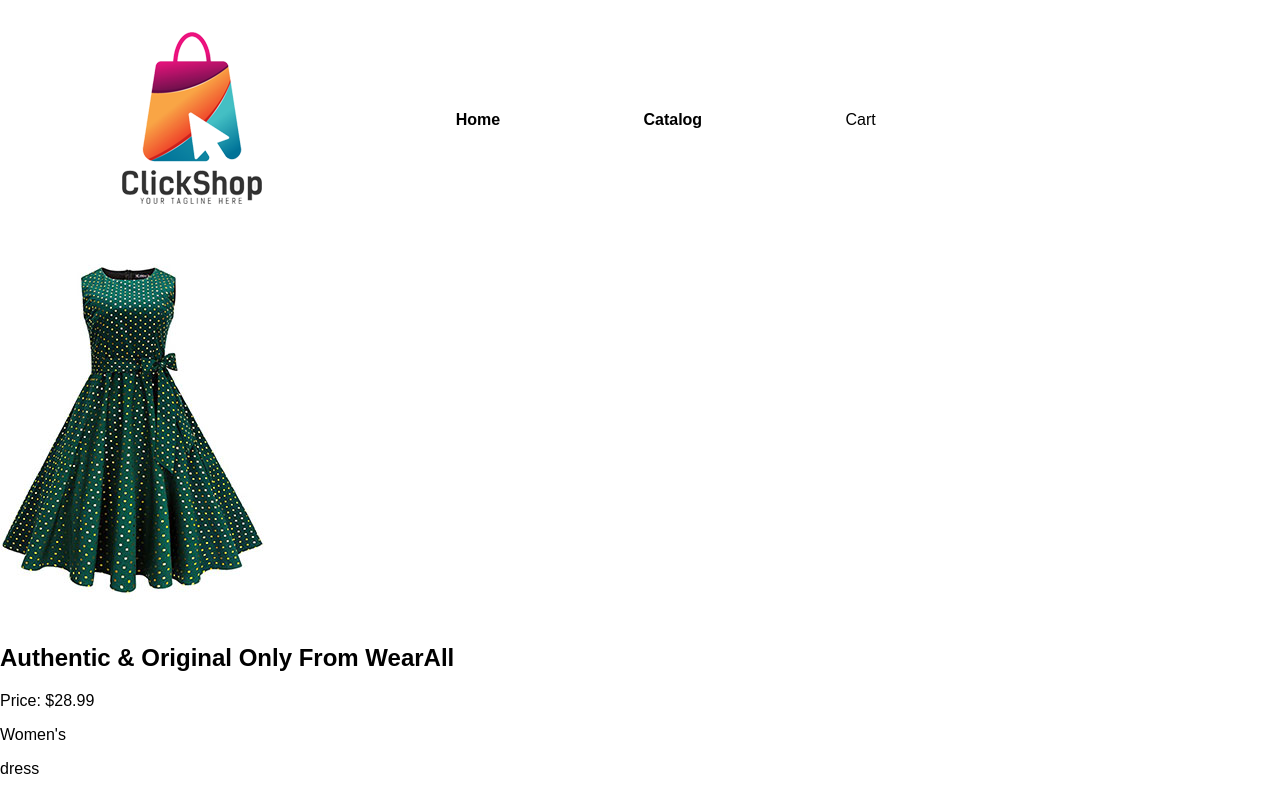
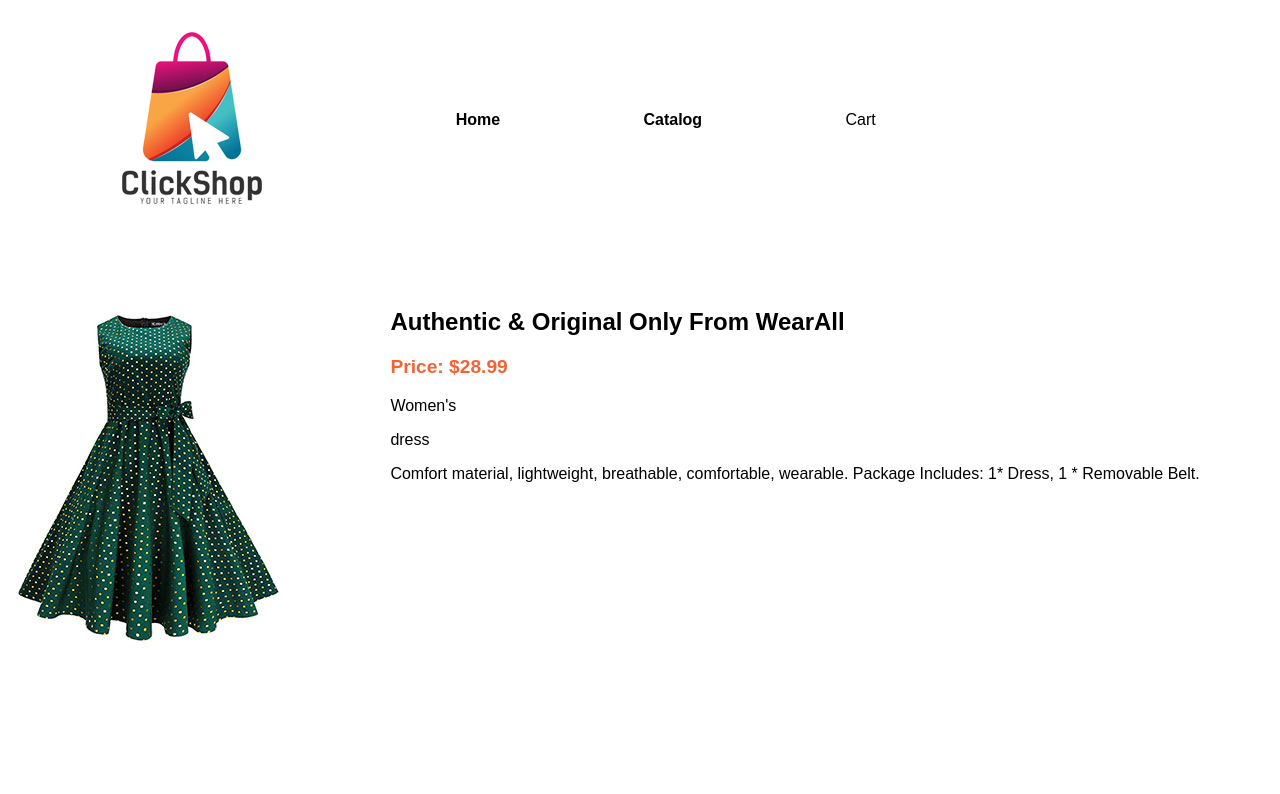
Before and after one commit to TatianaIlieva/HW-Shop, a React (Create React App) app: page /catalog/0 in a window 1280 px wide. Shown: the top 794 px of the page. Built offline with nearby package versions, Linux system fonts and the light colour scheme.

Commit message:
Update ProductDetail.jsx

```diff
--- a/src/pages/ProductDetail.jsx
+++ b/src/pages/ProductDetail.jsx
@@ -7,13 +7,17 @@
     const thisProduct = data.filter(el => el.id === id);
 
     return (
-        <>
-            <img src={thisProduct[0].Image} alt={thisProduct[0].Name} />
-            <h1>{thisProduct[0].Name}</h1>
-            <p>Price: ${thisProduct[0].Price}</p>
-            <p>{thisProduct[0].Department}</p>
-            <p>{thisProduct[0].Type}</p>
-            <p>{thisProduct[0].Description}</p>
-        </>
+        <div className='details-wrapper'>
+            <div className='details-img'>
+                <img src={thisProduct[0].Image} alt={thisProduct[0].Name} />
+            </div>
+            <div className='details-info'>
+                <h1>{thisProduct[0].Name}</h1>
+                <p className='price'>Price: ${thisProduct[0].Price}</p>
+                <p>{thisProduct[0].Department}</p>
+                <p>{thisProduct[0].Type}</p>
+                <p>{thisProduct[0].Description}</p>
+            </div>
+        </div>
     )
 }
```
